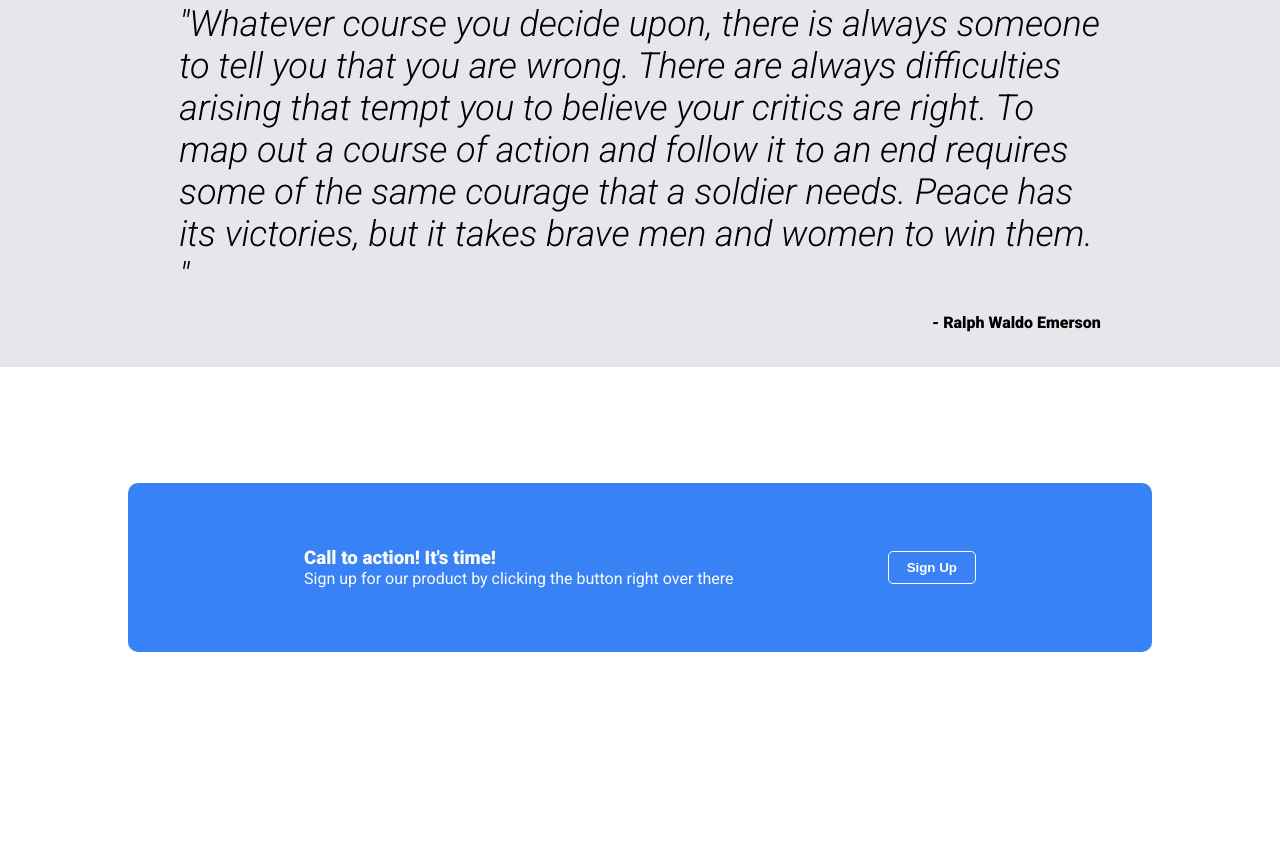
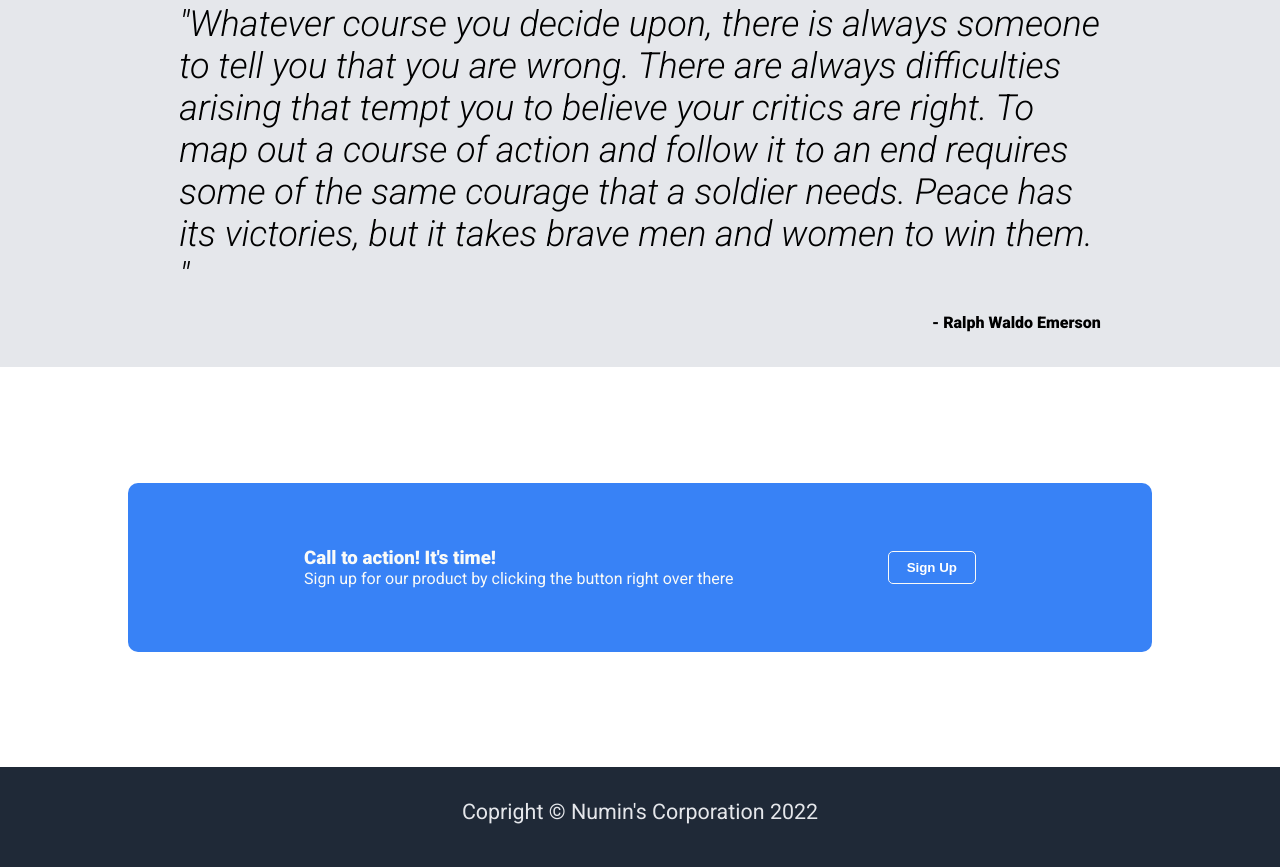
Before and after one commit to md-faysal-numin/Numin-sLandingPage, a plain HTML site: page index.html in a window 1280 px wide. Shown: the part 833-1700 px from the top of the page. Before the commit the page ends 1600 px from the top, so only its background shows below. Drawn offline with Linux system fonts and the light colour scheme.

Commit message:
deal with footer

```diff
--- a/index.html
+++ b/index.html
@@ -71,5 +71,10 @@
             <button class="btn call__btn">Sign Up</button>
         </div>
     </section>
+
+    <!-- footer -->
+    <footer class="footer">
+        <div class="footer__text">Copright &copy; Numin's Corporation <span class="year">2022</span></div>
+    </footer>
 </body>
 </html>
--- a/style.css
+++ b/style.css
@@ -216,3 +216,15 @@ section{
 .call__btn{
     border: 1px solid var(--logo_clr);
 }
+
+/* footer */
+
+.footer{
+    height: 100px;
+    background-color: #1F2937;
+    color: #E5E7EB;
+    text-align: center;
+    padding: 2rem;
+    font-size: 1.34rem;
+
+}
```
Also changed, not shown: design/colors_and_stuff.png (added), design/odin-project.png (added), images/hero.jpeg (added), images/ill1.jpg (added), images/ill2.jpg (added), images/ill3.jpg (added), images/ill4.jpg (added).
